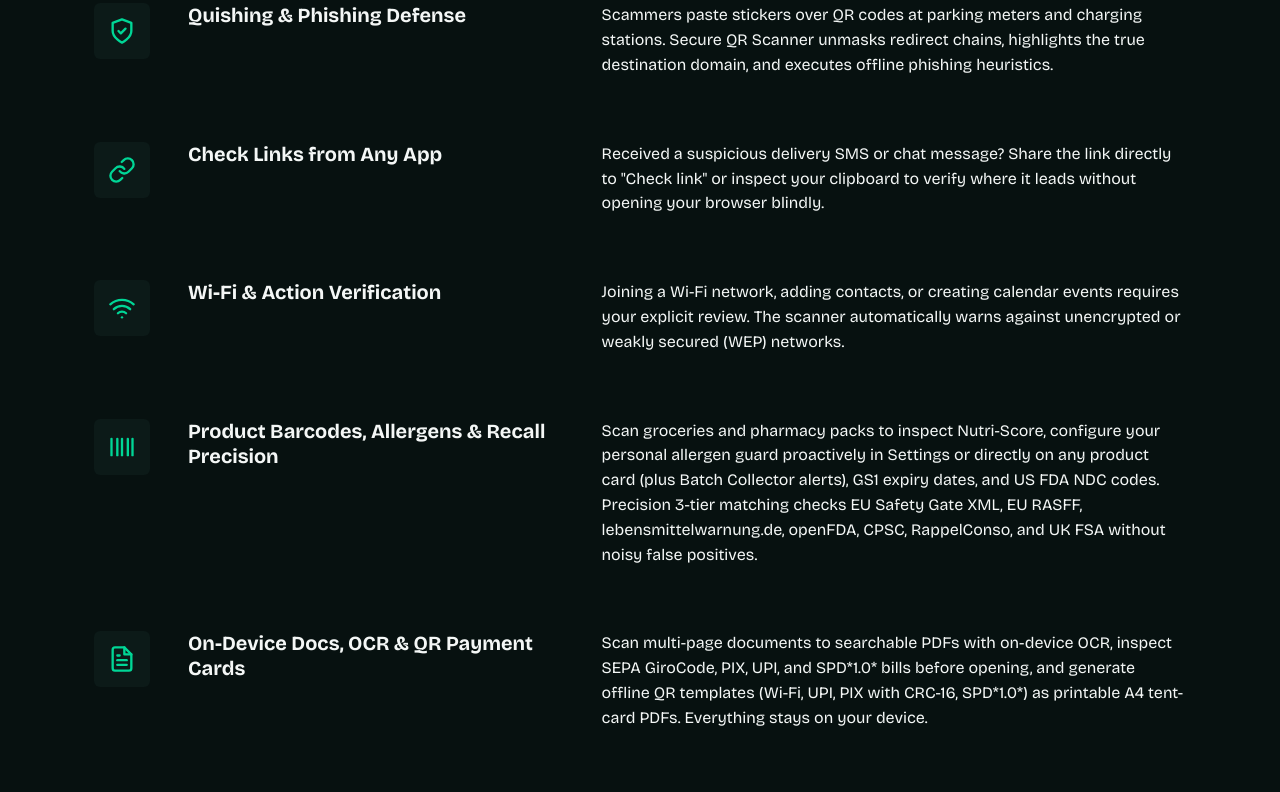
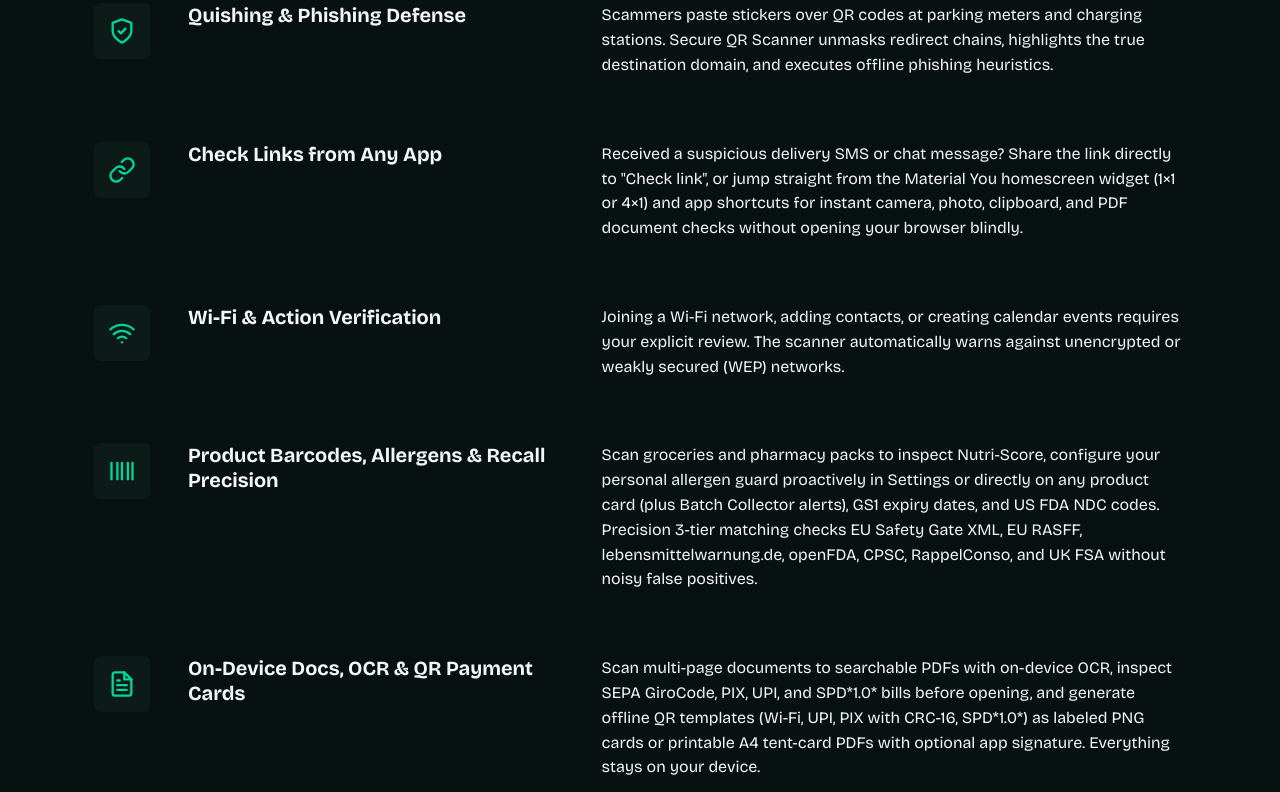
Before and after one commit to Steee001/secure-qr-scanner-website, a plain HTML site: page index.html in a window 1280 px wide. Shown: the part 2110-2902 px from the top of the page. Drawn offline with nearby package versions, Linux system fonts and the light colour scheme.

Commit message:
docs(release): sync v4.3.0 features and 4.3.x security policy

```diff
--- a/index.html
+++ b/index.html
@@ -162,7 +162,7 @@
           </div>
           <div class="capability-text">
             <p>
-              Received a suspicious delivery SMS or chat message? Share the link directly to "Check link" or inspect your clipboard to verify where it leads without opening your browser blindly.
+              Received a suspicious delivery SMS or chat message? Share the link directly to "Check link", or jump straight from the Material You homescreen widget (1&times;1 or 4&times;1) and app shortcuts for instant camera, photo, clipboard, and PDF document checks without opening your browser blindly.
             </p>
           </div>
         </div>
@@ -221,7 +221,7 @@
           </div>
           <div class="capability-text">
             <p>
-              Scan multi-page documents to searchable PDFs with on-device OCR, inspect SEPA GiroCode, PIX, UPI, and SPD*1.0* bills before opening, and generate offline QR templates (Wi-Fi, UPI, PIX with CRC-16, SPD*1.0*) as printable A4 tent-card PDFs. Everything stays on your device.
+              Scan multi-page documents to searchable PDFs with on-device OCR, inspect SEPA GiroCode, PIX, UPI, and SPD*1.0* bills before opening, and generate offline QR templates (Wi-Fi, UPI, PIX with CRC-16, SPD*1.0*) as labeled PNG cards or printable A4 tent-card PDFs with optional app signature. Everything stays on your device.
             </p>
           </div>
         </div>
```
Also changed, not shown: 1 other file.
